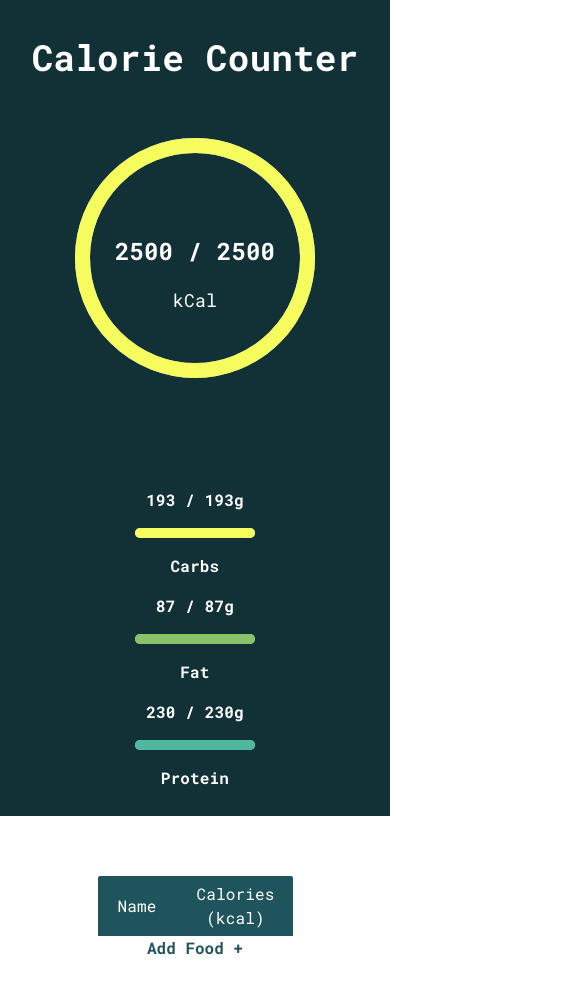
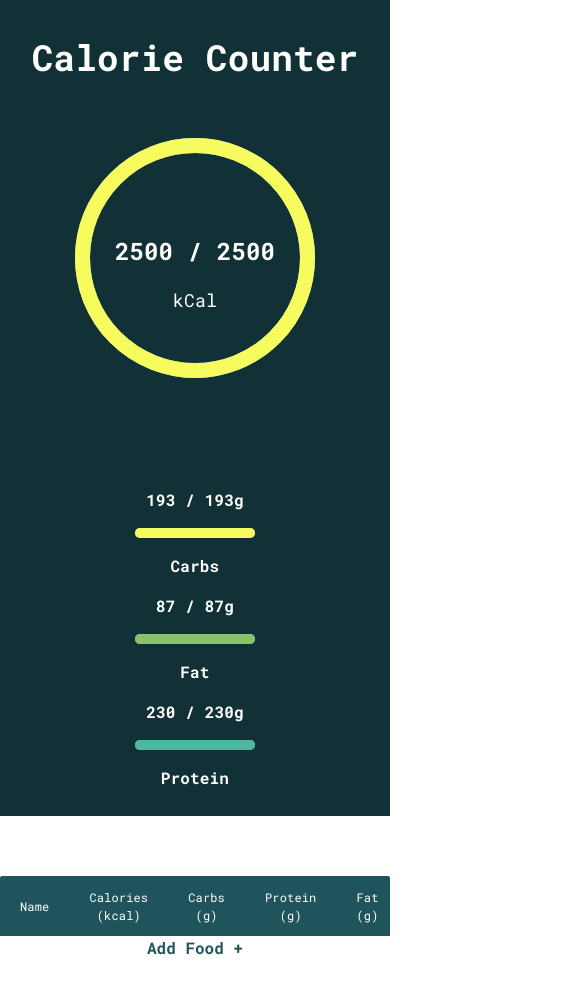
Before and after one commit to danielgoehring/ReactCalorieTrackerApp, a React (Create React App) app: page / in a window 390 px wide. Shown: the top 992 px of the page, 561 px wide, since content can reach past the window. Built offline with nearby package versions, Linux system fonts and the light colour scheme.

Commit message:
worked on mobile responsive layout

```diff
--- a/src/App.css
+++ b/src/App.css
@@ -148,6 +148,29 @@ img {
   margin-bottom: 60px;
 }
 
+.container-01 {
+  margin-top: 60px;
+}
+
+.container-02 {
+  display: flex;
+  justify-content: center;
+}
+
+.container-03 {
+  background-color: #20545c;
+  border-top-left-radius: 2px;
+  border-top-right-radius: 2px;
+  height: 60px;
+  display: flex;
+  justify-content: space-between;
+  align-items: center;
+  color: white;
+  width: 50%;
+  max-width: 800px;
+  margin: 0 auto;
+}
+
 .container-1 {
   display: flex;
   margin: 0 20px;
@@ -161,6 +184,19 @@ img {
 .container-3 {
   text-align: center;
   margin: 0 20px;
+}
+
+.formContainerMain {
+  display: flex;
+  align-items: center;
+  justify-content: center;
+  margin-top: 40px;
+  margin-bottom: 20px;
+  text-align: left;
+}
+
+.formContainerMain2 {
+  margin-right: 40px;
 }
 
 @media (min-width: 500px) {
@@ -182,7 +218,65 @@ img {
       font-size: 12px;
     } */
 
-  .container-1 {
+  .formContainerMain2 {
+    margin-bottom: 30px;
+  }
+  .macroContainer {
+    display: flex;
+    justify-content: space-between;
+    align-items: center;
+    border-bottom: 1px solid rgb(207, 207, 207);
+    border-left: 1px solid rgb(207, 207, 207);
+    border-right: 1px solid rgb(207, 207, 207);
+    background-color: rgb(246, 246, 246);
+    width: 100%;
+    max-width: 800px;
+    margin: 0 auto;
+    border-bottom-left-radius: 2px;
+    border-bottom-right-radius: 2px;
+  }
+
+  .macroContainer {
+    font-size: 12px;
+  }
+
+  .calorieContainer2 div {
+    flex: 2; /* Adjust this according to your layout needs */
+    width: 200px; /* You might need to adjust this as well */
+    text-align: left; /* This ensures that the text is right-aligned within its container */
+
+    font-weight: bold;
+  }
+
+  .formContainerMain {
+    display: flex;
+    align-items: center;
+    justify-content: center;
+    flex-direction: column;
+    margin-top: 40px;
+    margin-bottom: 20px;
+    text-align: left;
+  }
+
+  .containerMacros div {
+    display: flex;
+    justify-content: space-evenly;
+    align-items: center;
+    margin: 0 10px;
+
+    font-weight: bold;
+  }
+
+  .containerMacros {
+    margin-right: -84px;
+  }
+
+  .container-03 {
+    width: 100%;
+  }
+
+  .container-03 div {
+    font-size: 12px;
   }
   .calorieSize {
     font-family: 'Roboto Mono', monospace; /* or any other monospace font */
@@ -212,18 +306,6 @@ img {
 
   .mealContainer {
     margin: 0;
-  }
-
-  .removeBtn {
-    font-size: 12px;
-    margin-right: 50px;
-  }
-
-  .macroContainer {
-    display: flex;
-    flex-direction: column;
-    align-items: center;
-    margin-left: 40px;
   }
 }
 
--- a/src/MealList.js
+++ b/src/MealList.js
@@ -46,28 +46,9 @@ function MealList(props) {
 
   return (
     <>
-      <div style={{ marginTop: '60px' }}>
-        <div
-          style={{
-            display: 'flex',
-            justifyContent: 'center',
-          }}
-        >
-          <div
-            style={{
-              backgroundColor: '#20545c',
-              borderTopLeftRadius: '2px',
-              borderTopRightRadius: '2px',
-              height: '60px',
-              display: 'flex',
-              justifyContent: 'space-between',
-              alignItems: 'center',
-              color: 'white',
-              width: '50%',
-              maxWidth: '800px',
-              margin: '0 auto',
-            }}
-          >
+      <div className="container-01">
+        <div className="container-02">
+          <div className="container-03">
             <div className="container-1">Name</div>
             <div className="container-2">
               <div className="container-3">
@@ -105,17 +86,8 @@ function MealList(props) {
 
         {showFoodSearch ? (
           <form onSubmit={handlePreviewFoodItem}>
-            <div
-              style={{
-                display: 'flex',
-                alignItems: 'center',
-                justifyContent: 'center',
-                marginTop: '40px',
-                marginBottom: '20px',
-                textAlign: 'left',
-              }}
-            >
-              <div style={{ marginRight: '40px' }}>
+            <div className="formContainerMain">
+              <div className="formContainerMain2">
                 <Typography
                   style={{
                     paddingBottom: '10px',
```
